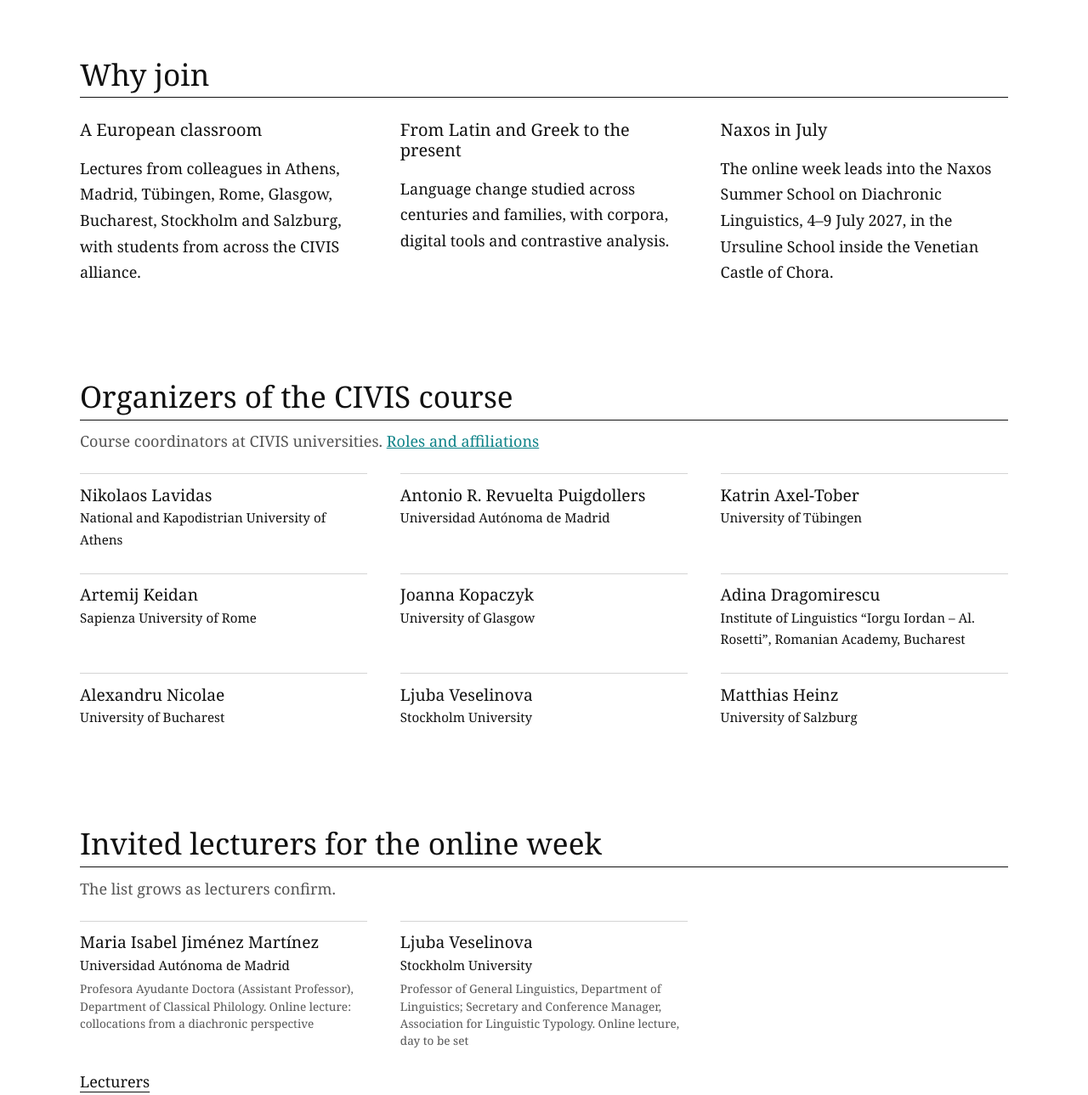
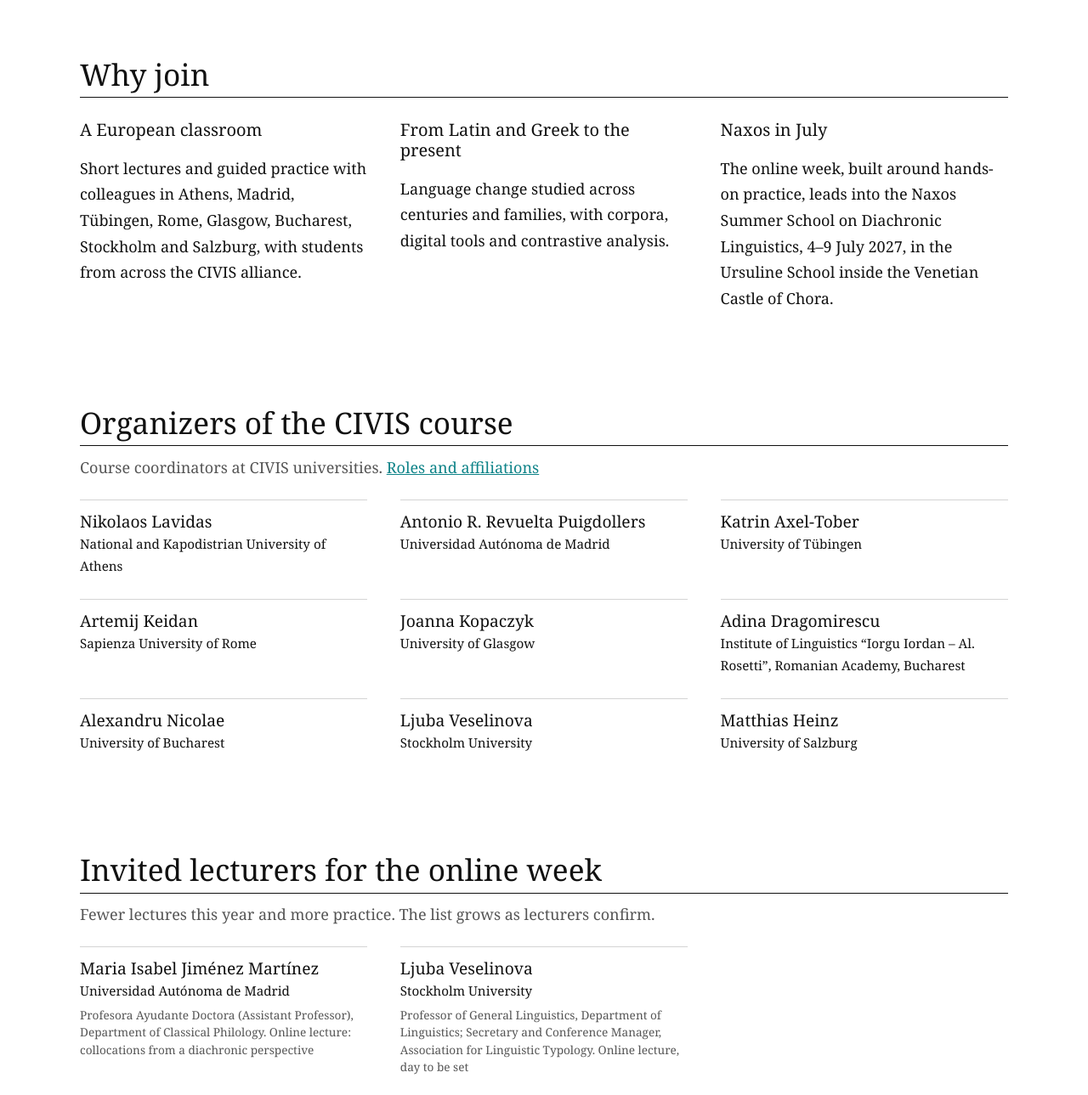
Before and after one commit to AthDGC/civis-diachronic-linguistics-2027, a plain HTML site: page index.html in a window 1280 px wide. Shown: the part 1354-2643 px from the top of the page at 85% size. Drawn offline with Linux system fonts and the light colour scheme; a web font is replaced by a local one.

Commit message:
Online week: fewer lectures, more practice

```diff
--- a/index.html
+++ b/index.html
@@ -58,9 +58,9 @@
 <section class="band">
   <h2>Why join</h2>
   <div class="three">
-    <div><h3>A European classroom</h3><p>Lectures from colleagues in Athens, Madrid, T&uuml;bingen, Rome, Glasgow, Bucharest, Stockholm and Salzburg, with students from across the CIVIS alliance.</p></div>
+    <div><h3>A European classroom</h3><p>Short lectures and guided practice with colleagues in Athens, Madrid, T&uuml;bingen, Rome, Glasgow, Bucharest, Stockholm and Salzburg, with students from across the CIVIS alliance.</p></div>
     <div><h3>From Latin and Greek to the present</h3><p>Language change studied across centuries and families, with corpora, digital tools and contrastive analysis.</p></div>
-    <div><h3>Naxos in July</h3><p>The online week leads into the Naxos Summer School on Diachronic Linguistics, 4&ndash;9 July 2027, in the Ursuline School inside the Venetian Castle of Chora.</p></div>
+    <div><h3>Naxos in July</h3><p>The online week, built around hands-on practice, leads into the Naxos Summer School on Diachronic Linguistics, 4&ndash;9 July 2027, in the Ursuline School inside the Venetian Castle of Chora.</p></div>
   </div>
 </section>
 <section class="band">
@@ -70,7 +70,7 @@
 </section>
 <section class="band">
   <h2>Invited lecturers for the online week</h2>
-  <p class="sub">The list grows as lecturers confirm.</p>
+  <p class="sub">Fewer lectures this year and more practice. The list grows as lecturers confirm.</p>
   <div class="people"><div class="person"><h3>Maria Isabel Jiménez Martínez</h3><p class="aff">Universidad Autónoma de Madrid</p><p class="role">Profesora Ayudante Doctora (Assistant Professor), Department of Classical Philology. Online lecture: collocations from a diachronic perspective</p></div><div class="person"><h3>Ljuba Veselinova</h3><p class="aff">Stockholm University</p><p class="role">Professor of General Linguistics, Department of Linguistics; Secretary and Conference Manager, Association for Linguistic Typology. Online lecture, day to be set</p></div></div>
   <p><a class="textlink" href="speakers.html">Lecturers</a></p>
 </section>
```
Also changed, not shown: program.html (+1 -1 lines), speakers.html (+1 -1 lines).
